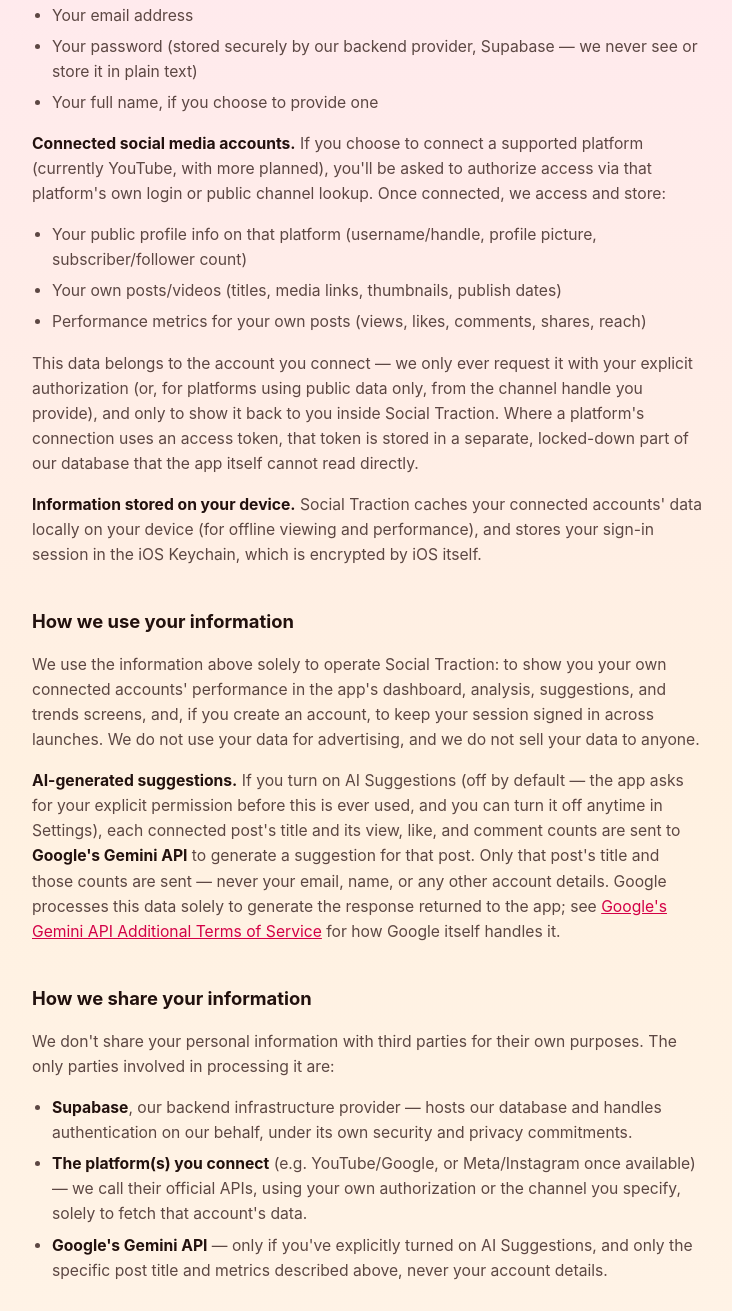
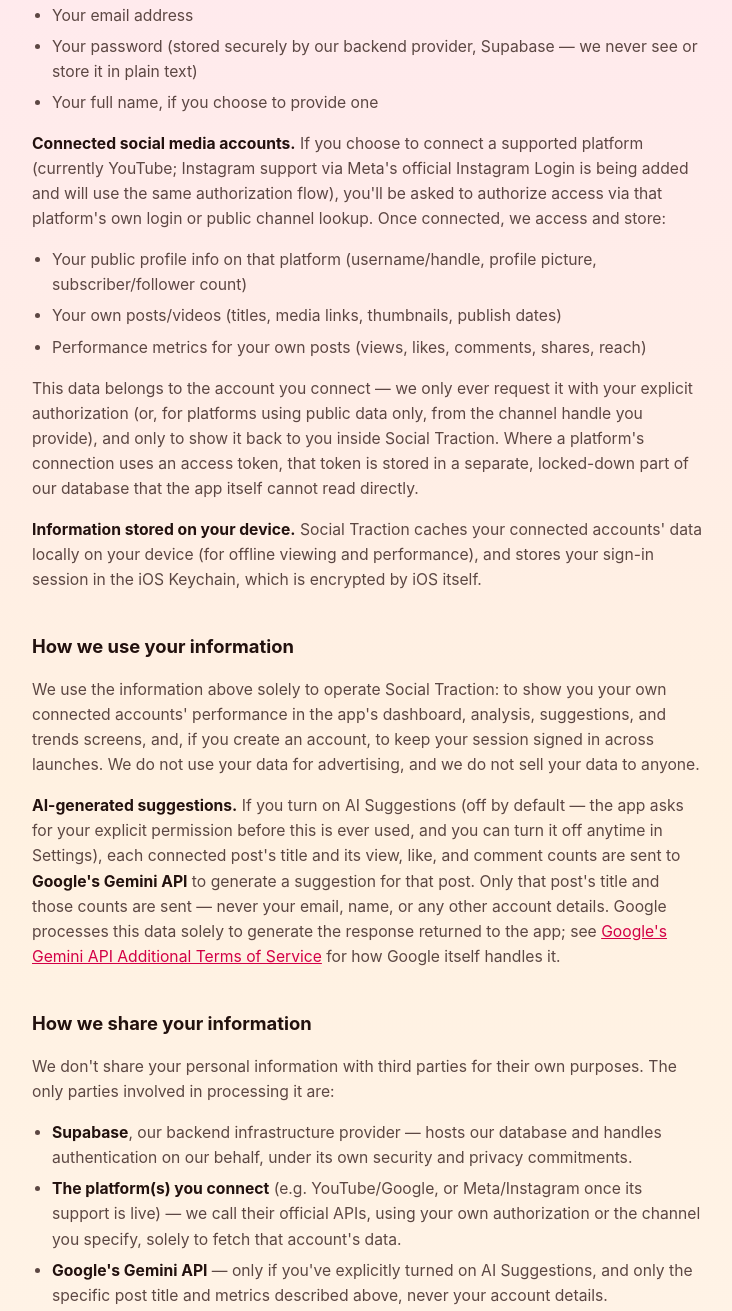
Before and after one commit to Hasmica/socialtraction-legal, a plain HTML site: page privacy-policy.html in a window 1280 px wide. Shown: the part 457-1768 px from the top of the page, without its empty margins (272-1004 px from the left). Drawn offline with Linux system fonts and the light colour scheme.

Commit message:
Add files via upload

```diff
--- a/privacy-policy.html
+++ b/privacy-policy.html
@@ -74,7 +74,7 @@
 <body>
 <main>
   <h1>Privacy Policy</h1>
-  <p class="updated">Social Traction · Last updated August 12, 2026</p>
+  <p class="updated">Social Traction · Last updated August 31, 2026</p>
 
   <p>
     This Privacy Policy explains what information Social Traction ("the app", "we", "us")
@@ -98,9 +98,10 @@
   </ul>
 
   <p><strong>Connected social media accounts.</strong> If you choose to connect a
-  supported platform (currently YouTube, with more planned), you'll be asked to authorize
-  access via that platform's own login or public channel lookup. Once connected, we access
-  and store:</p>
+  supported platform (currently YouTube; Instagram support via Meta's official Instagram
+  Login is being added and will use the same authorization flow), you'll be asked to
+  authorize access via that platform's own login or public channel lookup. Once connected,
+  we access and store:</p>
   <ul>
     <li>Your public profile info on that platform (username/handle, profile picture,
       subscriber/follower count)</li>
@@ -143,8 +144,8 @@
       database and handles authentication on our behalf, under its own security and
       privacy commitments.</li>
     <li><strong>The platform(s) you connect</strong> (e.g. YouTube/Google, or Meta/Instagram
-      once available) — we call their official APIs, using your own authorization or the
-      channel you specify, solely to fetch that account's data.</li>
+      once its support is live) — we call their official APIs, using your own authorization
+      or the channel you specify, solely to fetch that account's data.</li>
     <li><strong>Google's Gemini API</strong> — only if you've explicitly turned on AI
       Suggestions, and only the specific post title and metrics described above, never your
       account details.</li>
```
